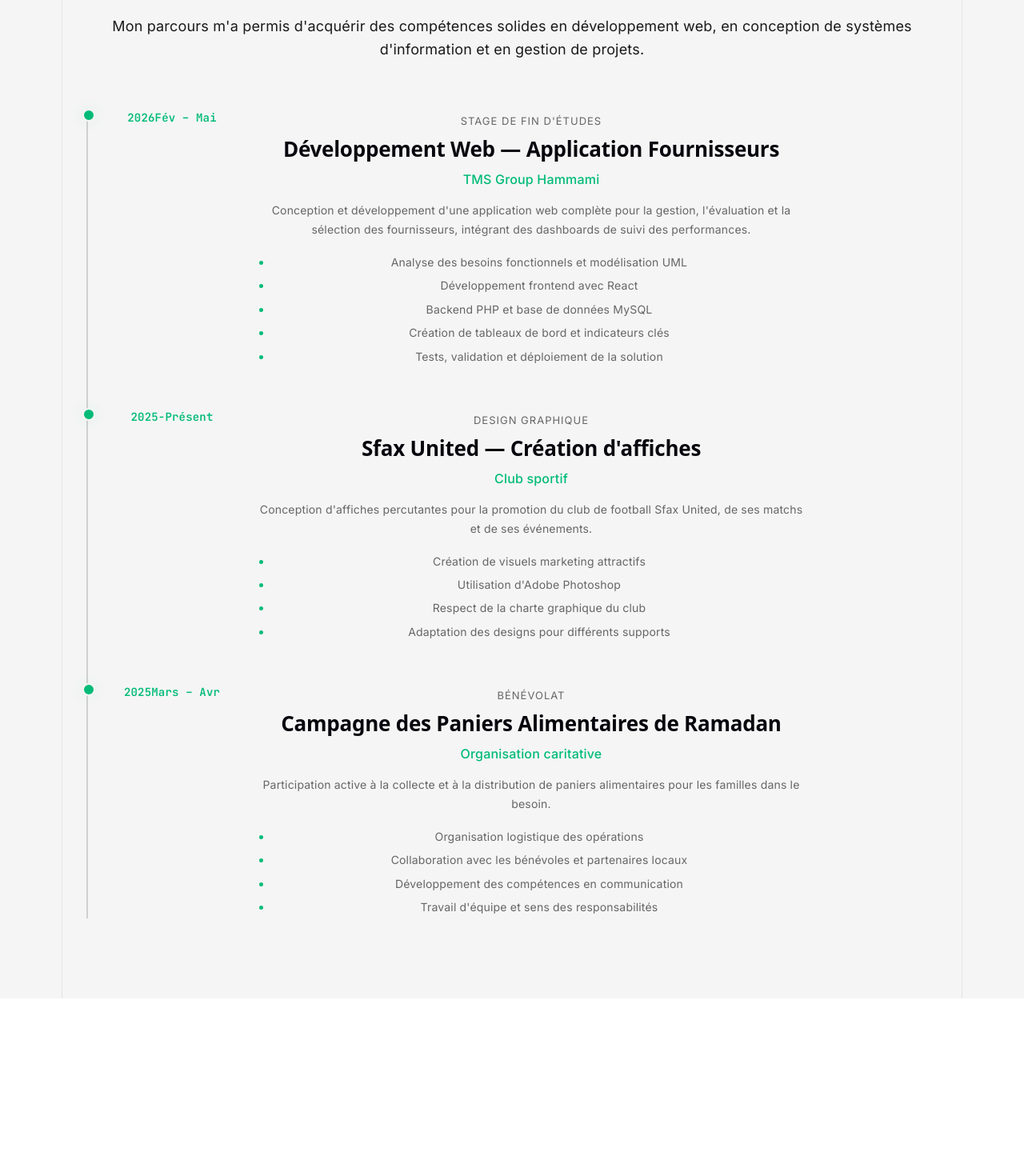
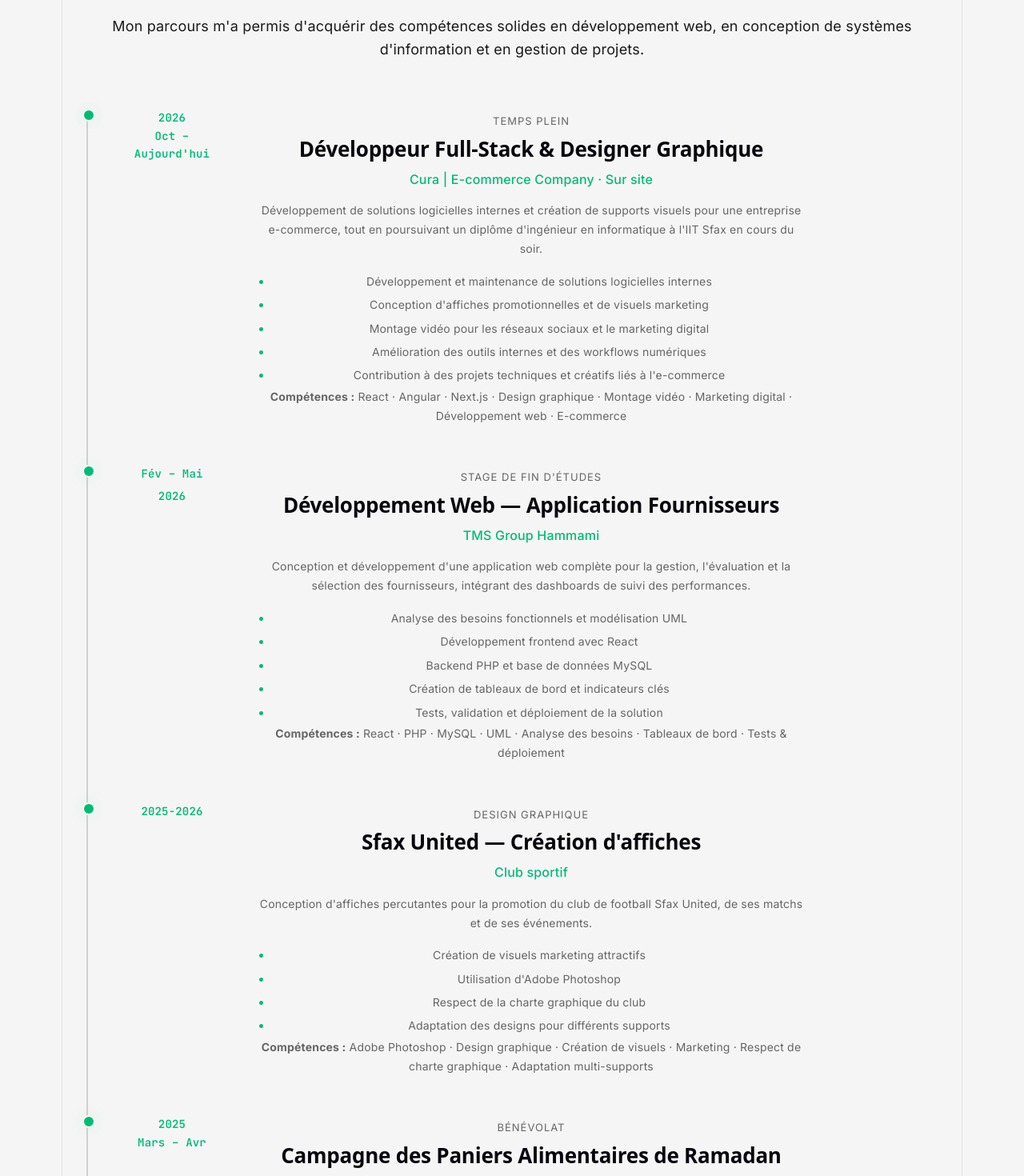
Before and after one commit to ala02354/ala-portfolio, a React (Vite) app: page /experience in a window 1280 px wide. Shown: the part 320-1790 px from the top of the page at 80% size. Before the commit the page ends 1568 px from the top, so only its background shows below. Built offline with nearby package versions, Linux system fonts and the light colour scheme.

Commit message:
Update CV with Cura experience

```diff
--- a/src/App.css
+++ b/src/App.css
@@ -1371,3 +1371,11 @@ img {
     height: 160px;
   }
 }
+.date-period {
+  display: block;
+  margin-bottom: 5px;
+}
+
+.date-year {
+  display: block;
+}
--- a/src/pages/Experience.jsx
+++ b/src/pages/Experience.jsx
@@ -14,11 +14,43 @@ function Experience() {
 
         <div className="timeline">
 
+          {/* ===== CURA — E-COMMERCE ===== */}
+          <div className="timeline-item">
+            <div className="timeline-date">
+              <span className="date-year">2026</span>
+              <span className="date-period">Oct – Aujourd'hui</span>
+            </div>
+            <div className="timeline-content">
+              <span className="timeline-badge">Temps plein</span>
+              <h2>Développeur Full-Stack & Designer Graphique</h2>
+              <h3>Cura | E-commerce Company · Sur site</h3>
+              <p>
+                Développement de solutions logicielles internes et création
+                de supports visuels pour une entreprise e-commerce, tout en
+                poursuivant un diplôme d'ingénieur en informatique à l'IIT Sfax
+                en cours du soir.
+              </p>
+              <ul>
+                <li>Développement et maintenance de solutions logicielles internes</li>
+                <li>Conception d'affiches promotionnelles et de visuels marketing</li>
+                <li>Montage vidéo pour les réseaux sociaux et le marketing digital</li>
+                <li>Amélioration des outils internes et des workflows numériques</li>
+                <li>Contribution à des projets techniques et créatifs liés à l'e-commerce</li>
+              </ul>
+              <p className="timeline-skills">
+                <strong>Compétences :</strong> React · Angular · Next.js ·
+                Design graphique · Montage vidéo · Marketing digital ·
+                Développement web · E-commerce
+              </p>
+            </div>
+          </div>
+
           {/* ===== STAGE PFE ===== */}
           <div className="timeline-item">
             <div className="timeline-date">
-              <span className="date-year">2026</span>
+
               <span className="date-period">Fév – Mai</span>
+                <span className="date-year">2026</span>
             </div>
             <div className="timeline-content">
               <span className="timeline-badge">Stage de fin d'études</span>
@@ -36,16 +68,17 @@ function Experience() {
                 <li>Création de tableaux de bord et indicateurs clés</li>
                 <li>Tests, validation et déploiement de la solution</li>
               </ul>
+              <p className="timeline-skills">
+                <strong>Compétences :</strong> React · PHP · MySQL · UML ·
+                Analyse des besoins · Tableaux de bord · Tests & déploiement
+              </p>
             </div>
           </div>
-
-
 
           {/* ===== PROJET SFAX UNITED ===== */}
           <div className="timeline-item">
             <div className="timeline-date">
-              <span className="date-year">2025-Présent</span>
-
+              <span className="date-year">2025-2026</span>
             </div>
             <div className="timeline-content">
               <span className="timeline-badge creative">Design graphique</span>
@@ -61,6 +94,11 @@ function Experience() {
                 <li>Respect de la charte graphique du club</li>
                 <li>Adaptation des designs pour différents supports</li>
               </ul>
+              <p className="timeline-skills">
+                <strong>Compétences :</strong> Adobe Photoshop · Design graphique ·
+                Création de visuels · Marketing · Respect de charte graphique ·
+                Adaptation multi-supports
+              </p>
             </div>
           </div>
 
@@ -68,8 +106,6 @@ function Experience() {
           <div className="timeline-item">
             <div className="timeline-date">
               <span className="date-year">2025</span>
-
-
               <span className="date-period">Mars – Avr</span>
             </div>
             <div className="timeline-content">
@@ -86,6 +122,11 @@ function Experience() {
                 <li>Développement des compétences en communication</li>
                 <li>Travail d'équipe et sens des responsabilités</li>
               </ul>
+              <p className="timeline-skills">
+                <strong>Compétences :</strong> Organisation logistique ·
+                Communication · Travail d'équipe · Sens des responsabilités ·
+                Collaboration partenaires
+              </p>
             </div>
           </div>
 
```
Also changed, not shown: 1 other file (tests, documents, lock files or other folders).
